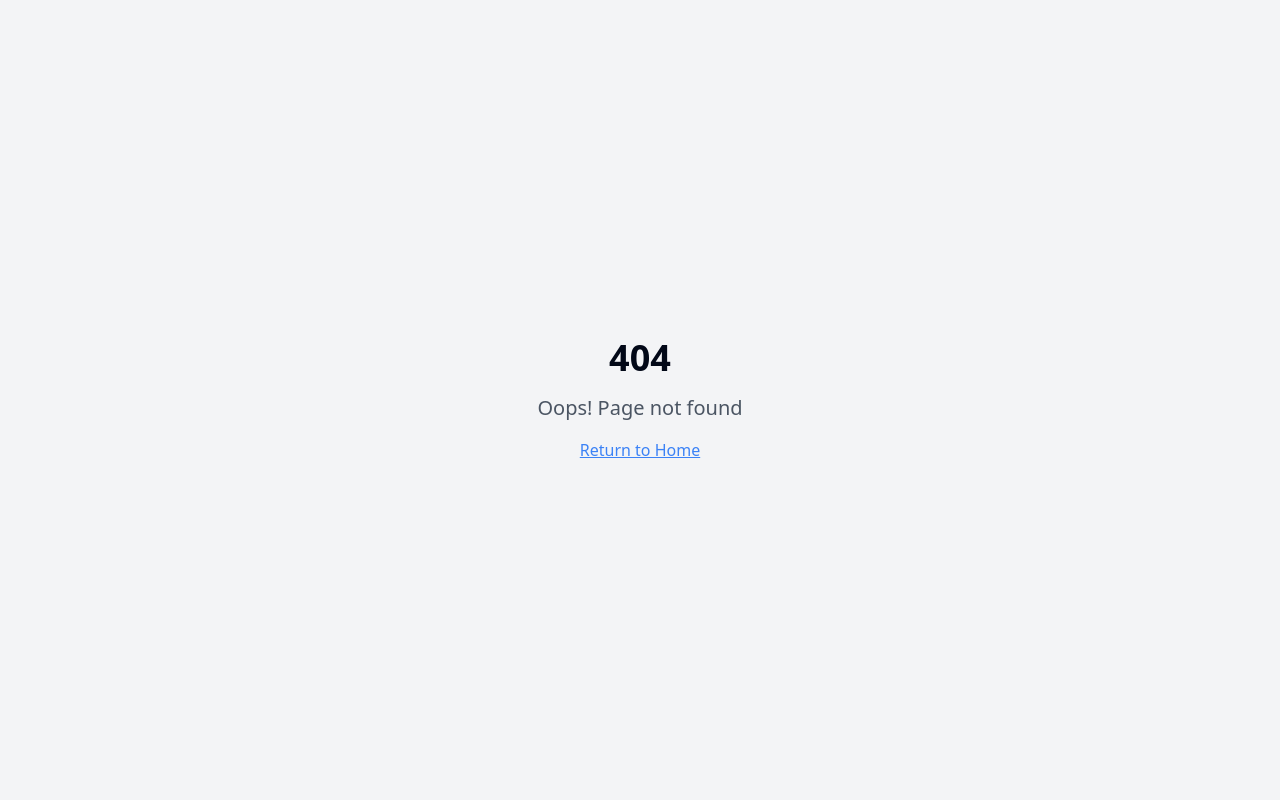
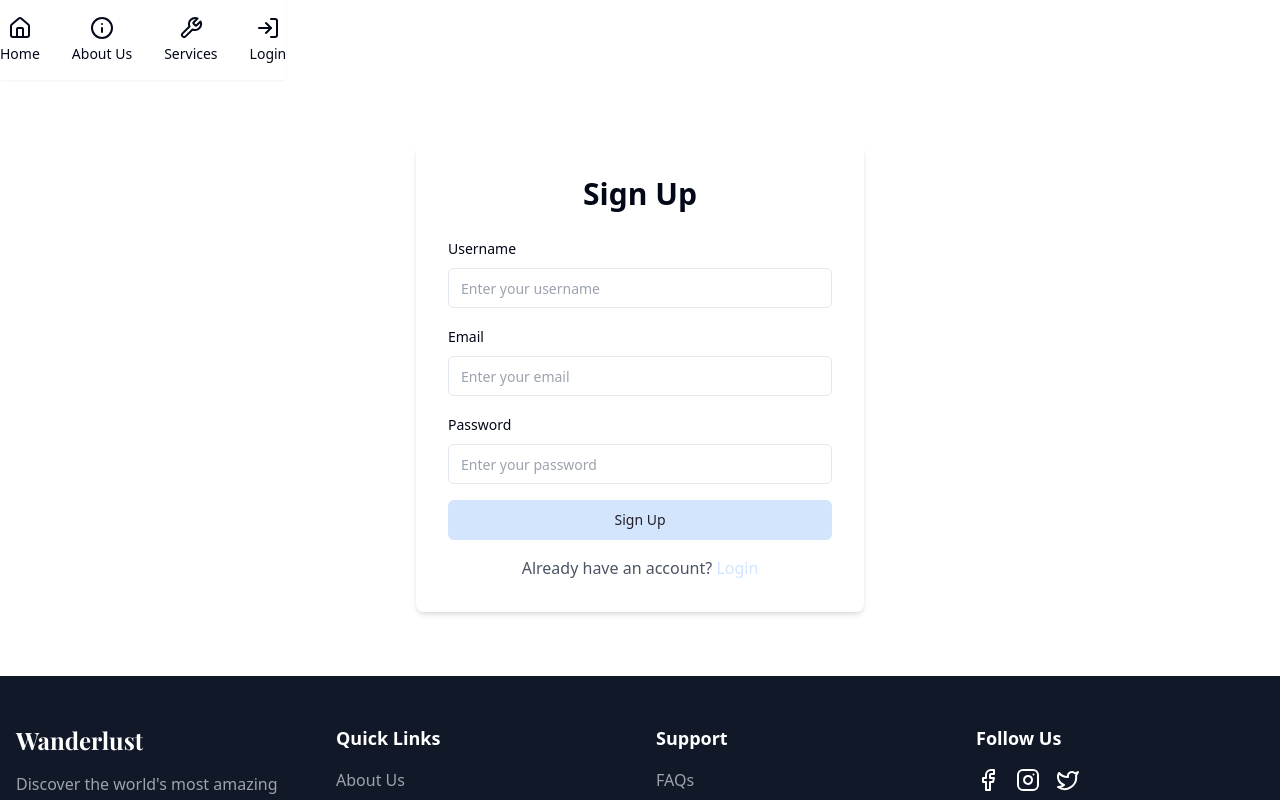
Before and after one commit to UdhayaSaravan/aichatbot-travel-tour-website, a React (Vite) app: page /signin in a window 1280 px wide. Before the commit this address had no page. Shown: the top 800 px of the page. Built offline with nearby package versions, Linux system fonts and the light colour scheme.

Commit message:
Add login and sign-in functionality
Implement login and sign-in features with email/password authentication. Include UI elements for login and sign-in, and navigation between them.

```diff
--- a/src/App.tsx
+++ b/src/App.tsx
@@ -8,7 +8,8 @@ import Index from "./pages/Index";
 import NotFound from "./pages/NotFound";
 import About from "./pages/About";
 import Services from "./pages/Services";
-import Logic from "./pages/Logic";
+import Login from "./pages/Login";
+import SignIn from "./pages/SignIn";
 
 const queryClient = new QueryClient();
 
@@ -22,8 +23,8 @@ const App = () => (
           <Route path="/" element={<Index />} />
           <Route path="/about" element={<About />} />
           <Route path="/services" element={<Services />} />
-          <Route path="/logic" element={<Logic />} />
-          {/* ADD ALL CUSTOM ROUTES ABOVE THE CATCH-ALL "*" ROUTE */}
+          <Route path="/login" element={<Login />} />
+          <Route path="/signin" element={<SignIn />} />
           <Route path="*" element={<NotFound />} />
         </Routes>
       </BrowserRouter>
--- /dev/null
+++ b/src/components/LoginForm.tsx
@@ -0,0 +1,63 @@
+
+import React from 'react';
+import { useForm } from 'react-hook-form';
+import { Button } from '@/components/ui/button';
+import { Input } from '@/components/ui/input';
+import { Form, FormControl, FormField, FormItem, FormLabel, FormMessage } from '@/components/ui/form';
+import * as z from 'zod';
+import { zodResolver } from '@hookform/resolvers/zod';
+
+const formSchema = z.object({
+  email: z.string().email('Invalid email address'),
+  password: z.string().min(6, 'Password must be at least 6 characters'),
+});
+
+const LoginForm = () => {
+  const form = useForm<z.infer<typeof formSchema>>({
+    resolver: zodResolver(formSchema),
+    defaultValues: {
+      email: '',
+      password: '',
+    },
+  });
+
+  const onSubmit = (values: z.infer<typeof formSchema>) => {
+    console.log(values);
+  };
+
+  return (
+    <Form {...form}>
+      <form onSubmit={form.handleSubmit(onSubmit)} className="space-y-4">
+        <FormField
+          control={form.control}
+          name="email"
+          render={({ field }) => (
+            <FormItem>
+              <FormLabel>Email</FormLabel>
+              <FormControl>
+                <Input type="email" placeholder="Enter your email" {...field} />
+              </FormControl>
+              <FormMessage />
+            </FormItem>
+          )}
+        />
+        <FormField
+          control={form.control}
+          name="password"
+          render={({ field }) => (
+            <FormItem>
+              <FormLabel>Password</FormLabel>
+              <FormControl>
+                <Input type="password" placeholder="Enter your password" {...field} />
+              </FormControl>
+              <FormMessage />
+            </FormItem>
+          )}
+        />
+        <Button type="submit" className="w-full">Login</Button>
+      </form>
+    </Form>
+  );
+};
+
+export default LoginForm;
--- a/src/components/Navigation.tsx
+++ b/src/components/Navigation.tsx
@@ -1,7 +1,7 @@
 
 import React from 'react';
-import { Home, Info, Wrench, Settings } from 'lucide-react';
-import { NavigationMenu, NavigationMenuList, NavigationMenuItem, NavigationMenuTrigger, NavigationMenuContent } from "@/components/ui/navigation-menu";
+import { Home, Info, Wrench, LogIn } from 'lucide-react';
+import { NavigationMenu, NavigationMenuList, NavigationMenuItem } from "@/components/ui/navigation-menu";
 import { Link } from 'react-router-dom';
 
 const Navigation = () => {
@@ -27,9 +27,9 @@ const Navigation = () => {
           </Link>
         </NavigationMenuItem>
         <NavigationMenuItem>
-          <Link to="/logic" className="flex flex-col items-center hover:text-primary-accent transition-colors">
-            <Settings className="mb-1" />
-            <span className="text-sm">Logic</span>
+          <Link to="/login" className="flex flex-col items-center hover:text-primary-accent transition-colors">
+            <LogIn className="mb-1" />
+            <span className="text-sm">Login</span>
           </Link>
         </NavigationMenuItem>
       </NavigationMenuList>
--- /dev/null
+++ b/src/components/SignInForm.tsx
@@ -0,0 +1,78 @@
+
+import React from 'react';
+import { useForm } from 'react-hook-form';
+import { Button } from '@/components/ui/button';
+import { Input } from '@/components/ui/input';
+import { Form, FormControl, FormField, FormItem, FormLabel, FormMessage } from '@/components/ui/form';
+import * as z from 'zod';
+import { zodResolver } from '@hookform/resolvers/zod';
+
+const formSchema = z.object({
+  username: z.string().min(3, 'Username must be at least 3 characters'),
+  email: z.string().email('Invalid email address'),
+  password: z.string().min(6, 'Password must be at least 6 characters'),
+});
+
+const SignInForm = () => {
+  const form = useForm<z.infer<typeof formSchema>>({
+    resolver: zodResolver(formSchema),
+    defaultValues: {
+      username: '',
+      email: '',
+      password: '',
+    },
+  });
+
+  const onSubmit = (values: z.infer<typeof formSchema>) => {
+    console.log(values);
+  };
+
+  return (
+    <Form {...form}>
+      <form onSubmit={form.handleSubmit(onSubmit)} className="space-y-4">
+        <FormField
+          control={form.control}
+          name="username"
+          render={({ field }) => (
+            <FormItem>
+              <FormLabel>Username</FormLabel>
+              <FormControl>
+                <Input placeholder="Enter your username" {...field} />
+              </FormControl>
+              <FormMessage />
+            </FormItem>
+          )}
+        />
+        <FormField
+          control={form.control}
+          name="email"
+          render={({ field }) => (
+            <FormItem>
+              <FormLabel>Email</FormLabel>
+              <FormControl>
+                <Input type="email" placeholder="Enter your email" {...field} />
+              </FormControl>
+              <FormMessage />
+            </FormItem>
+          )}
+        />
+        <FormField
+          control={form.control}
+          name="password"
+          render={({ field }) => (
+            <FormItem>
+              <FormLabel>Password</FormLabel>
+              <FormControl>
+                <Input type="password" placeholder="Enter your password" {...field} />
+              </FormControl>
+              <FormMessage />
+            </FormItem>
+          )}
+        />
+        <Button type="submit" className="w-full">Sign Up</Button>
+      </form>
+    </Form>
+  );
+};
+
+export default SignInForm;
--- /dev/null
+++ b/src/pages/Login.tsx
@@ -0,0 +1,29 @@
+
+import React from 'react';
+import Navigation from '@/components/Navigation';
+import Footer from '@/components/Footer';
+import LoginForm from '@/components/LoginForm';
+import { Link } from 'react-router-dom';
+
+const Login = () => {
+  return (
+    <div className="min-h-screen flex flex-col">
+      <Navigation />
+      <div className="flex-grow container mx-auto px-4 py-16">
+        <div className="max-w-md mx-auto bg-white p-8 rounded-lg shadow-md">
+          <h1 className="text-3xl font-bold text-center mb-6">Login</h1>
+          <LoginForm />
+          <p className="text-center mt-4 text-gray-600">
+            Don't have an account?{' '}
+            <Link to="/signin" className="text-primary hover:underline">
+              Sign up
+            </Link>
+          </p>
+        </div>
+      </div>
+      <Footer />
+    </div>
+  );
+};
+
+export default Login;
--- /dev/null
+++ b/src/pages/SignIn.tsx
@@ -0,0 +1,29 @@
+
+import React from 'react';
+import Navigation from '@/components/Navigation';
+import Footer from '@/components/Footer';
+import SignInForm from '@/components/SignInForm';
+import { Link } from 'react-router-dom';
+
+const SignIn = () => {
+  return (
+    <div className="min-h-screen flex flex-col">
+      <Navigation />
+      <div className="flex-grow container mx-auto px-4 py-16">
+        <div className="max-w-md mx-auto bg-white p-8 rounded-lg shadow-md">
+          <h1 className="text-3xl font-bold text-center mb-6">Sign Up</h1>
+          <SignInForm />
+          <p className="text-center mt-4 text-gray-600">
+            Already have an account?{' '}
+            <Link to="/login" className="text-primary hover:underline">
+              Login
+            </Link>
+          </p>
+        </div>
+      </div>
+      <Footer />
+    </div>
+  );
+};
+
+export default SignIn;
```
